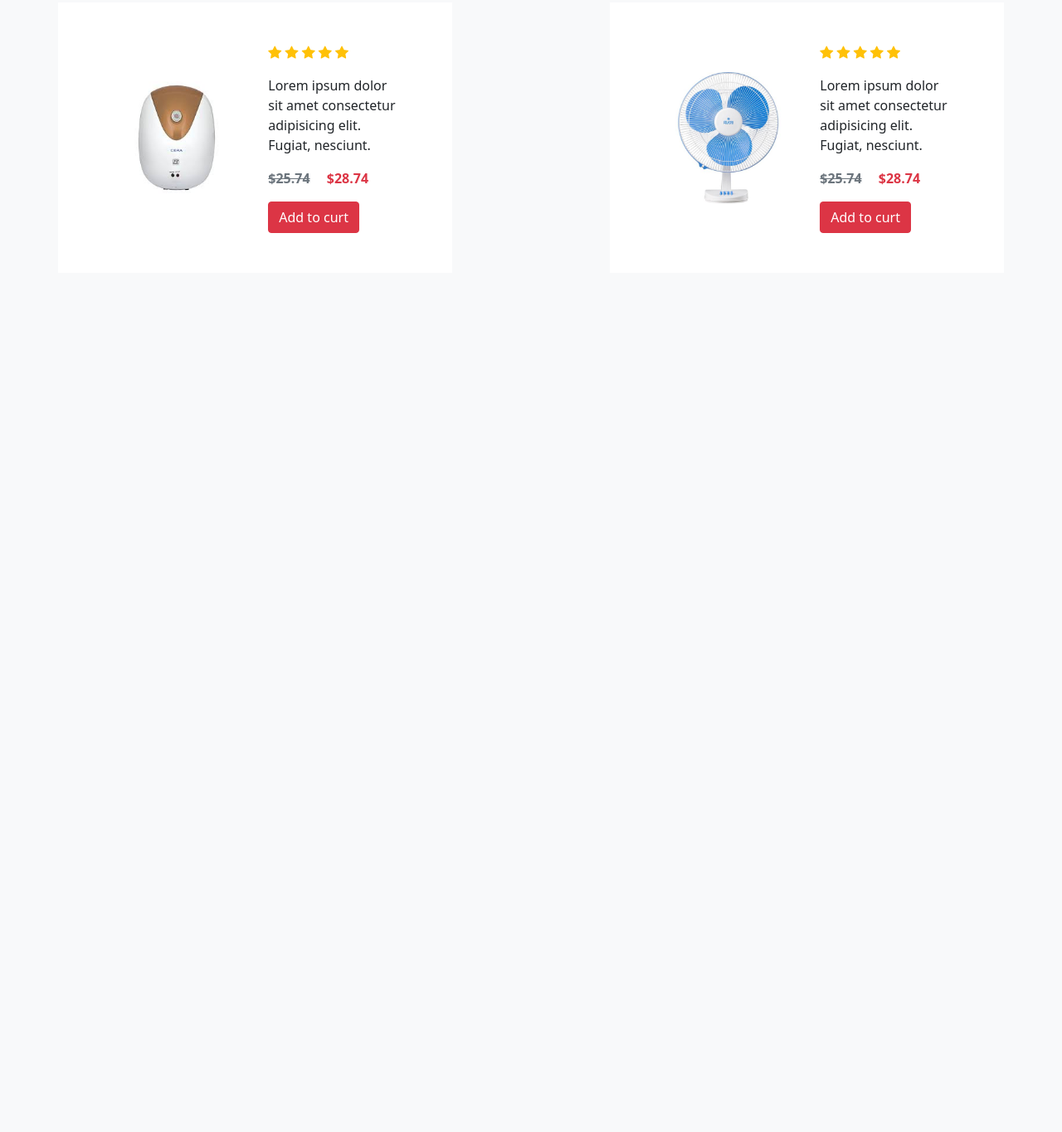
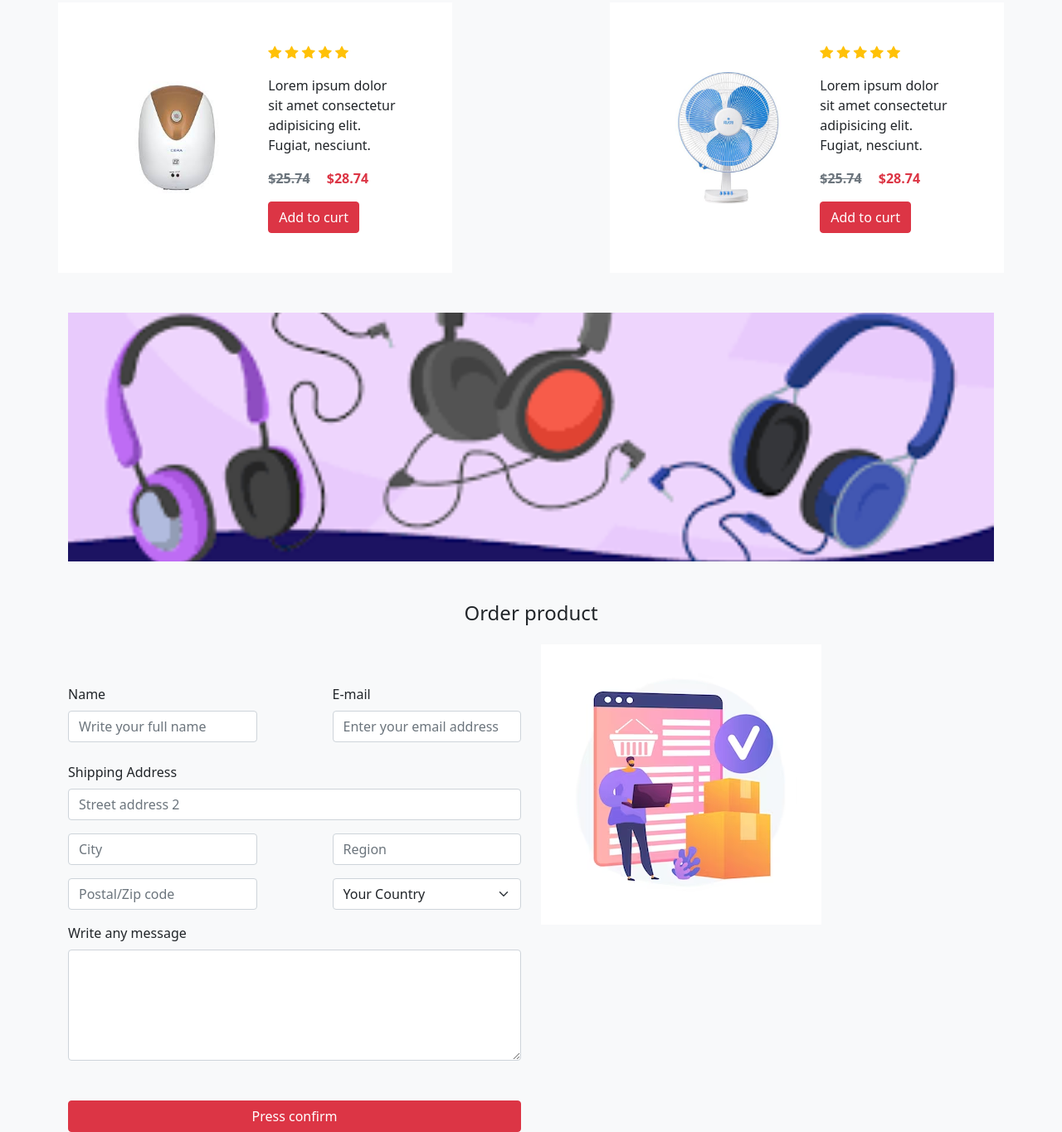
Before and after one commit to nilufar-easmin/bootstrap-project-two, a plain HTML site: page index.html in a window 1280 px wide. Shown: the part 3669-5034 px from the top of the page at 83% size. Before the commit the page ends 4046 px from the top, so only its background shows below. Drawn offline with nearby package versions, Linux system fonts and the light colour scheme.

Commit message:
order section

```diff
--- a/index.html
+++ b/index.html
@@ -683,6 +683,77 @@
 </div>
 </section><!--Top selling product start-->
 
+
+<!-- headphone banner section strat-->
+<section class="container my-5">
+
+
+    <a href="#">
+      <div style="background-image: url(./images/headphones\ 1.jpg); height: 300px;background-repeat: no-repeat; background-position: center;background-size: cover;"></div>
+    </a>
+  </div>
+</section>
+<!-- headphone banner section end-->
+<!-- Order product section start -->
+<section class="container">
+  <p class="h4 text-center">Order product</p>
+  <div class="row">
+     <div class="col-md-6 mt-3">
+        <form action="" class="mt-5">
+          <div class="d-flex justify-content-between">
+            <div class="col-5">
+                  <label for="forName" class="form-label">Name</label>
+                  <input type="text" id="forName" class="form-control" placeholder="Write your full name">
+            </div>
+          <div class="col-5">
+                  <label for="forEmail" class="form-label">E-mail</label>
+                  <input type="email" id="forEmail" class="form-control" placeholder="Enter your email address">
+          </div>
+
+        </div>
+
+        <div class="mt-3">
+              <label for="forShpiipingAddress" class="form-label mt-2">Shipping Address</label>
+
+              <input type="text" id="forShpiipingAddress" class="form-control" placeholder="Street address 2">
+       </div>
+
+
+              <div class="mt-3 d-flex justify-content-between">
+                       <div class="col-5"><input type="text" class="form-control" placeholder="City"></div>
+                        <div class="col-5"> <input type="text" class="form-control" placeholder="Region"></div>
+              </div>
+
+       <div class="mt-3 d-flex justify-content-between">
+                <div class="col-5"><input type="text" class="form-control" placeholder="Postal/Zip code"></div>
+                 <div class="col-5">
+                      <select class="form-select" aria-label="Default select example">
+                        <option selected>Your Country</option>
+                        <option value="1">Bangladesh</option>
+                        <option value="2">India</option>
+                        <option value="3">China</option>
+                      </select>
+                 </div>
+       </div>
+       <div class="mt-3">
+            <label for="address" class="form-label">Write any message</label>
+            <textarea class="form-control" id="address" rows="5"></textarea>
+       </div>
+
+       <button class="btn btn-danger w-100 mt-5">Press confirm</button>
+
+
+        </form>
+
+     </div>
+
+     <div class="col-md-6 mt-3">
+      <img class="img-fluid" src="./images/order.avif" alt="">
+     </div>
+  </div>
+
+</section>
+<!-- Order product section start -->
    <!-- bootstrap JS link -->
   <script src="https://cdn.jsdelivr.net/npm/bootstrap@5.0.2/dist/js/bootstrap.bundle.min.js" integrity="sha384-MrcW6ZMFYlzcLA8Nl+NtUVF0sA7MsXsP1UyJoMp4YLEuNSfAP+JcXn/tWtIaxVXM" crossorigin="anonymous"></script>
 </body>
```
Also changed, not shown: images/headphones 1.jpg (added), images/headphones 2.jpg (added), images/order.avif (added).
